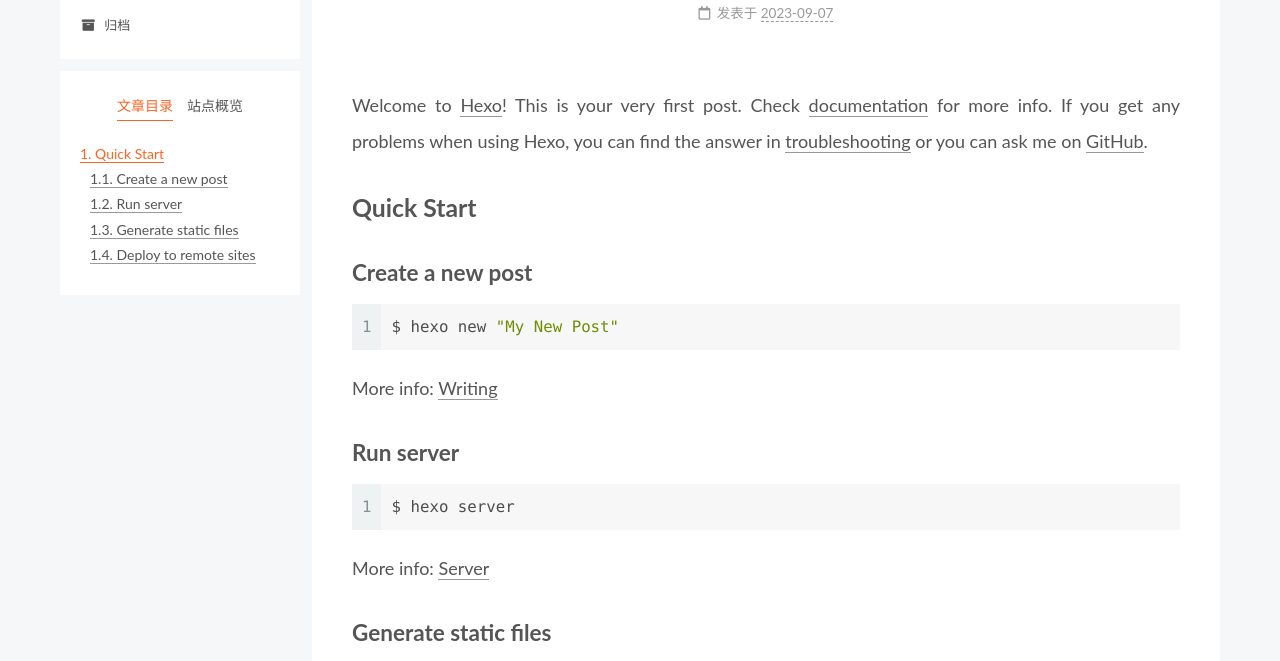
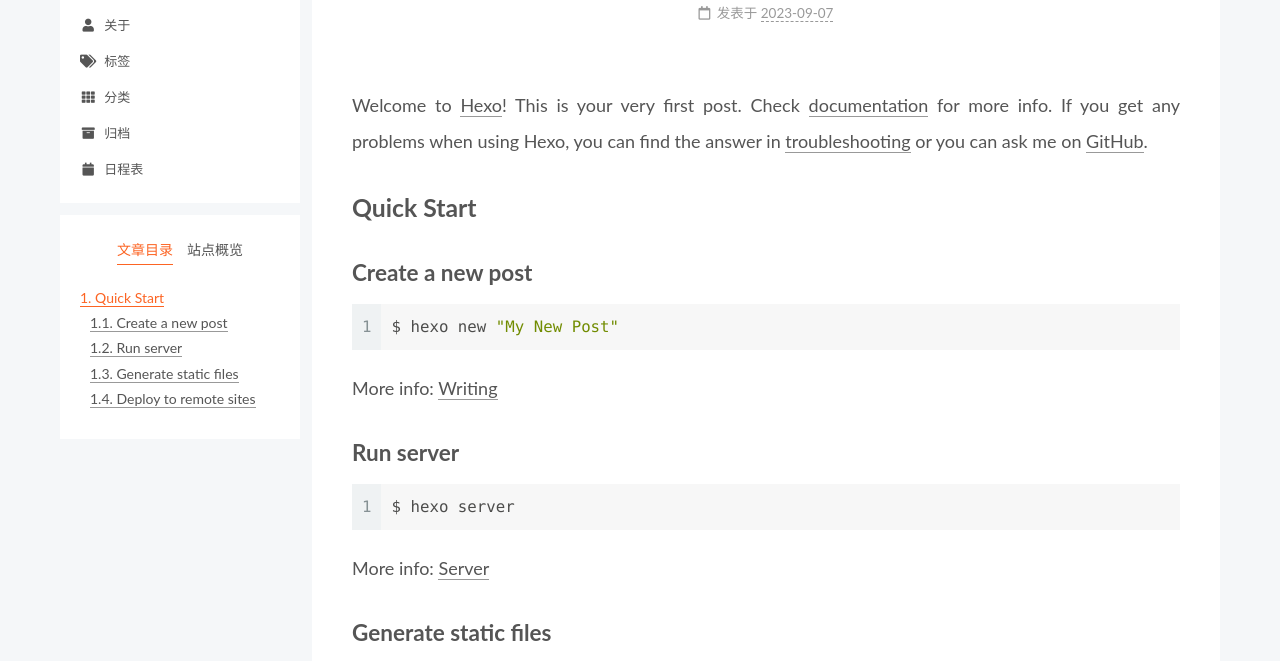
Before and after one commit to Rui-zn/Rui-zn.github.io, a plain HTML site: page 2023/09/07/hello-world/index.html in a window 1280 px wide. Shown: the part 127-788 px from the top of the page. Drawn offline with Linux system fonts and the light colour scheme.

Commit message:
Site updated: 2023-09-07 15:33:53

```diff
--- a/2023/09/07/hello-world/index.html
+++ b/2023/09/07/hello-world/index.html
@@ -117,9 +117,29 @@
     <a href="/" rel="section"><i class="fa fa-home fa-fw"></i>首页</a>
 
   </li>
+        <li class="menu-item menu-item-about">
+
+    <a href="/about/" rel="section"><i class="fa fa-user fa-fw"></i>关于</a>
+
+  </li>
+        <li class="menu-item menu-item-tags">
+
+    <a href="/tags/" rel="section"><i class="fa fa-tags fa-fw"></i>标签</a>
+
+  </li>
+        <li class="menu-item menu-item-categories">
+
+    <a href="/categories/" rel="section"><i class="fa fa-th fa-fw"></i>分类</a>
+
+  </li>
         <li class="menu-item menu-item-archives">
 
     <a href="/archives/" rel="section"><i class="fa fa-archive fa-fw"></i>归档</a>
+
+  </li>
+        <li class="menu-item menu-item-schedule">
+
+    <a href="/schedule/" rel="section"><i class="fa fa-calendar fa-fw"></i>日程表</a>
 
   </li>
   </ul>
```
Also changed, not shown: archives/2023/09/index.html (+20 -0 lines), archives/2023/index.html (+20 -0 lines), archives/index.html (+20 -0 lines), index.html (+20 -0 lines).
